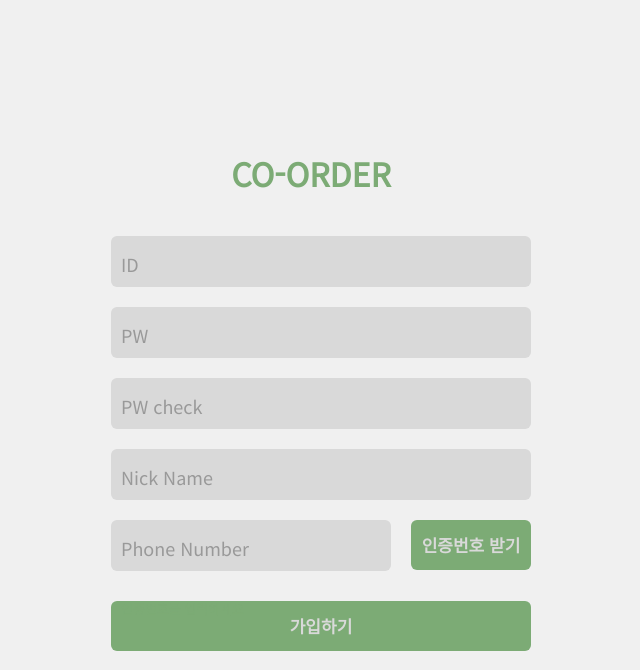
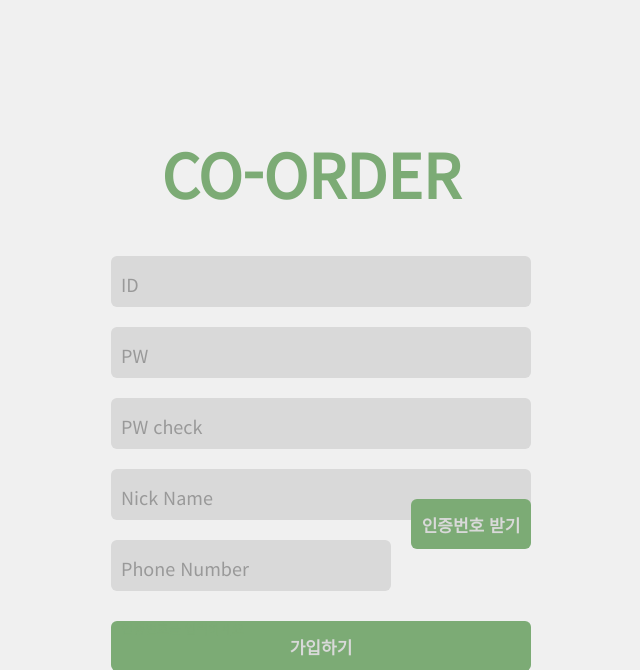
Before and after one commit to YoonJoony/Co-De, a PHP site: page /Register.html in a window 1280 px wide. Shown: the top 670 px of the page, without its empty margins (329-969 px from the left). Run offline with PHP 8.4, Linux system fonts and the light colour scheme.

Commit message:
v6_타이틀 글자 크기

```diff
--- a/Register/Register_style.css
+++ b/Register/Register_style.css
@@ -16,7 +16,7 @@
 
 .Register {position: relative; z-index: 2;}
 .Register h1 {
-    font-size: 32px; color: #7CAB75;
+    font-size: 60px; color: #7CAB75; font-weight: 900;
     text-align: center;
     margin-bottom: 40px;
 }
```
